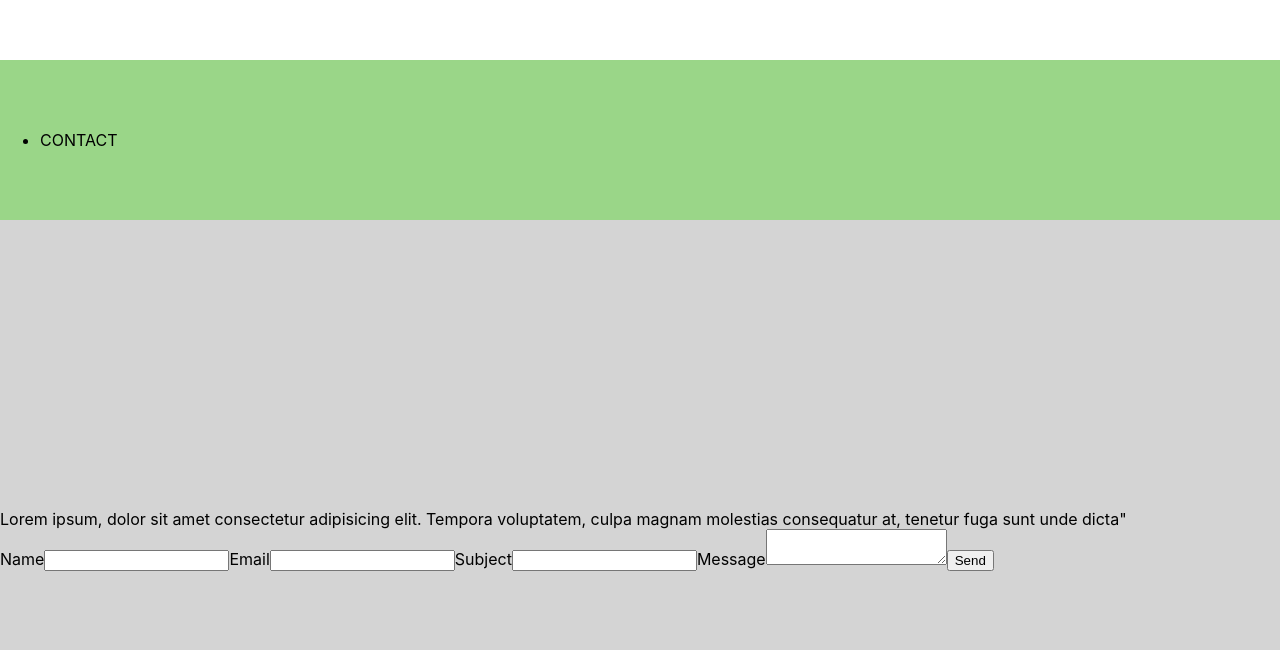
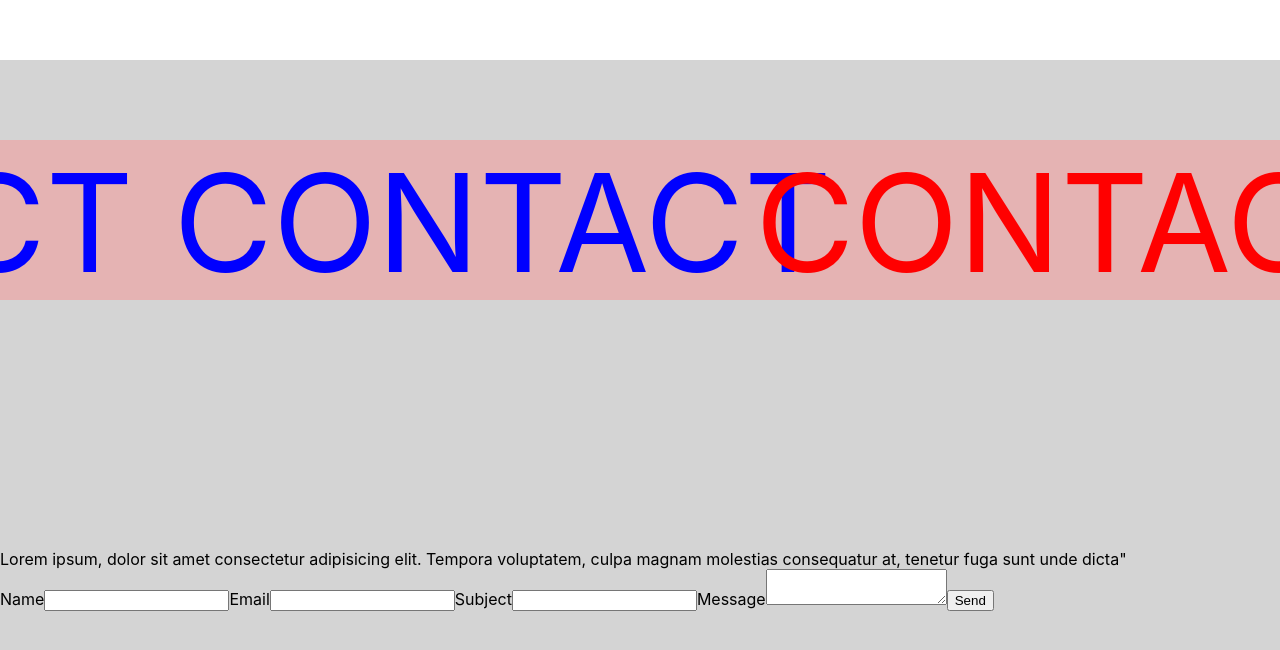
Before and after one commit to sparklingwaterlemon/Portfolio, a React (Create React App) app: page / in a window 1280 px wide. Shown: the part 4180-4830 px from the top of the page. Built offline with nearby package versions, Linux system fonts and the light colour scheme.

Commit message:
Marquee Complete

```diff
--- a/src/Components/ContactSection/ContactSection.css
+++ b/src/Components/ContactSection/ContactSection.css
@@ -1,18 +1,52 @@
 #contact{
     height: 100vh;
+
     display: flex;
     flex-wrap: wrap;
     background-color: rgba(147, 147, 147, 0.4);
 }
 
+
 .marquee-container{
-    background-color: rgba(66, 214, 21, 0.4);
+    background-color: rgba(252, 127, 127,.4);
+    margin-top: 10vh;
+
     height: 20vh;
     width: 100%;
 
-    display: flex;
-    align-items: center;
+    overflow: hidden;
+    white-space: nowrap;
+
+
+    font-size: 8.5em;
 }
-.marquee{
-    padding: 0px;
+.marquee-text1{
+    height: inherit;
+    width: inherit;
+    color: blue;
+    display: inline-block;
+
+    animation: marquee 16s linear infinite;
 }
+.c {
+    margin-right: 40px;
+}
+.marquee-text2{
+    height: inherit;
+    width: inherit;
+
+    color: red;
+    display: inline-block;
+
+    animation: marquee 16s linear infinite;
+    animation-delay: 0s;
+}
+
+@keyframes marquee {
+    from {
+        transform: translateX(0%);
+    }
+    to {
+        transform: translateX(-100%);
+    }
+}
--- a/src/Components/ContactSection/ContactSection.jsx
+++ b/src/Components/ContactSection/ContactSection.jsx
@@ -44,10 +44,18 @@ export default function ContactSection() {
         <section id="contact">
 
             <div className="marquee-container">
-                <ul class="marquee-text">
-                    <li> CONTACT </li>
-                </ul>
+                <div class="marquee-text1">
+                    <span className="c">CONTACT</span>
+                    <span className="c">CONTACT</span>
+                </div>
+
+                <div aria-hidden="true" class="marquee-text2">
+                    CONTACT CONTACT
+                </div>
             </div>
+
+
+
 
             <div className="contact-form-container">
                 <div className="contact-text">
```
